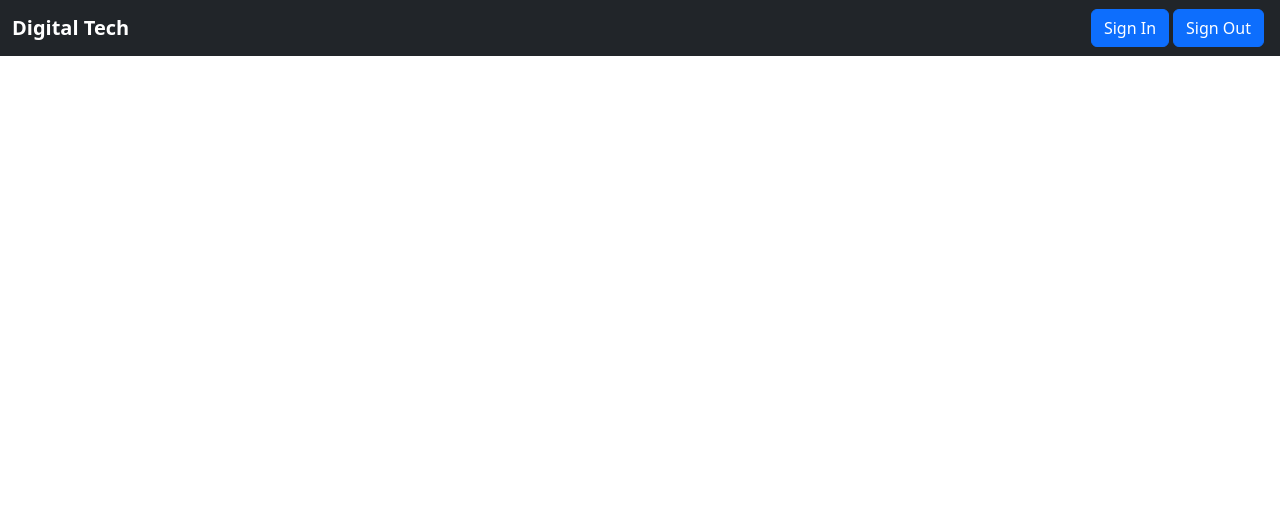
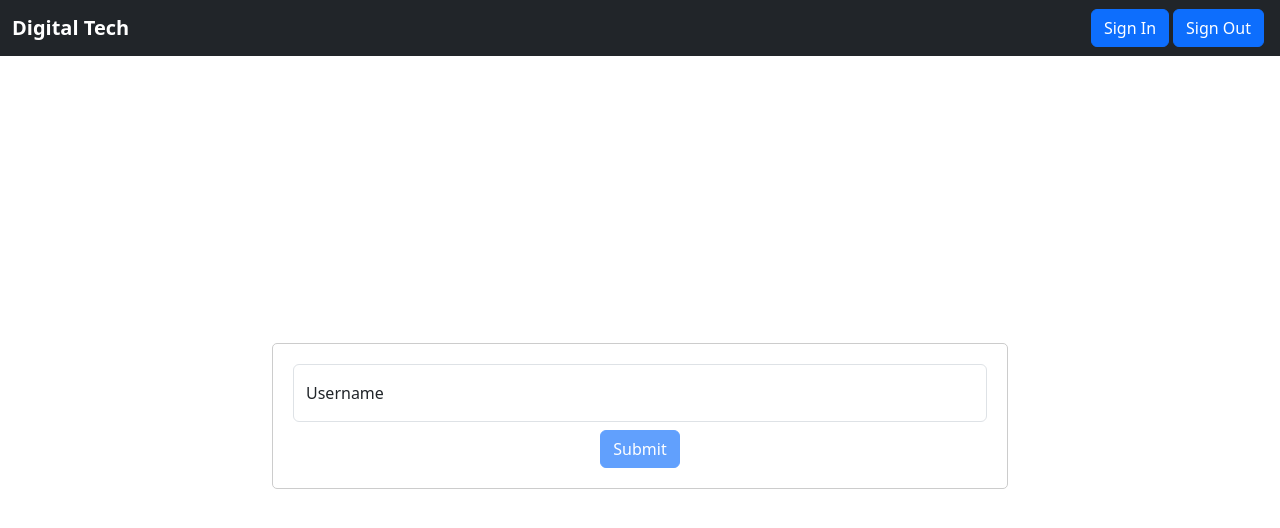
Before and after one commit to BrsTor/digital-tech-front, an Angular app: page /signin in a window 1280 px wide. Before the commit this address led to /. Shown: the top 528 px of the page. Built offline with nearby package versions, Linux system fonts and the light colour scheme.

Commit message:
Added signin form and logic

```diff
--- a/angular.json
+++ b/angular.json
@@ -20,24 +20,12 @@
             "outputPath": "dist/digital-tech-front",
             "index": "src/index.html",
             "browser": "src/main.ts",
-            "polyfills": [
-              "zone.js"
-            ],
+            "polyfills": ["zone.js"],
             "tsConfig": "tsconfig.app.json",
             "inlineStyleLanguage": "scss",
-            "assets": [
-              "src/favicon.ico",
-              "src/assets"
-            ],
-            "styles": [
-              "node_modules/bootstrap/dist/css/bootstrap.min.css",
-              "src/styles.scss"
-            ],
-            "scripts": [
-              "node_modules/jquery/dist/jquery.min.js",
-              "node_modules/@popperjs/core/dist/umd/popper.min.js",
-              "node_modules/bootstrap/dist/js/bootstrap.min.js"
-            ]
+            "assets": ["src/favicon.ico", "src/assets"],
+            "styles": ["src/styles.scss"],
+            "scripts": []
           },
           "configurations": {
             "production": {
@@ -84,19 +72,11 @@
         "test": {
           "builder": "@angular-devkit/build-angular:karma",
           "options": {
-            "polyfills": [
-              "zone.js",
-              "zone.js/testing"
-            ],
+            "polyfills": ["zone.js", "zone.js/testing"],
             "tsConfig": "tsconfig.spec.json",
             "inlineStyleLanguage": "scss",
-            "assets": [
-              "src/favicon.ico",
-              "src/assets"
-            ],
-            "styles": [
-              "src/styles.scss"
-            ],
+            "assets": ["src/favicon.ico", "src/assets"],
+            "styles": ["src/styles.scss"],
             "scripts": []
           }
         }
--- a/src/app/app.routes.ts
+++ b/src/app/app.routes.ts
@@ -1,8 +1,10 @@
 import { Routes } from '@angular/router';
 import { HomepageComponent } from './components/homepage/homepage.component';
 import { SignUpComponent } from './components/sign-up/sign-up.component';
+import { SignInComponent } from './components/sign-in/sign-in.component';
 
 export const routes: Routes = [
   { path: '', component: SignUpComponent },
   { path: 'homepage', component: HomepageComponent },
+  { path: 'signin', component: SignInComponent}
 ];
--- a/src/app/components/header/header.component.html
+++ b/src/app/components/header/header.component.html
@@ -4,7 +4,7 @@
     <div class="ml-auto">
       <ul class="navbar-nav">
         <li class="nav-item me-1">
-          <a class="btn btn-primary" (click)="signIn()">Sign In</a>
+          <a class="btn btn-primary" routerLink="/signin" routerLinkActive="active">Sign In</a>
         </li>
         <li class="nav-item me-1">
           <a class="btn btn-primary" (click)="signOut()">Sign Out</a>
--- a/src/app/components/header/header.component.ts
+++ b/src/app/components/header/header.component.ts
@@ -1,9 +1,10 @@
 import { Component, OnInit } from '@angular/core';
+import { RouterLink } from '@angular/router';
 
 @Component({
   selector: 'app-header',
   standalone: true,
-  imports: [],
+  imports: [RouterLink],
   templateUrl: './header.component.html',
   styleUrl: './header.component.scss'
 })
--- /dev/null
+++ b/src/app/components/sign-in/sign-in.component.html
@@ -0,0 +1,27 @@
+<div class="container">
+  <div class="row align-items-center justify-content-center">
+    <div class="col-xs-12 col-sm-10 col-md-8 col-sm-offset-1 col-md-offset-2">
+      <form [formGroup]="signInForm" (ngSubmit)="onSubmit()">
+        <div class="form-floating mb-2">
+          <input
+            type="text"
+            id="username"
+            class="form-control"
+            formControlName="username"
+            placeholder="Username"
+          />
+          <label for="username">Username</label>
+          <span
+            *ngIf="
+              !signInForm.get('username')?.valid &&
+              signInForm.get('username')?.touched
+            "
+            class="help-block"
+            >The username must have at least five (5) and max twenty-five (25) characters</span
+          >
+        </div>
+        <button class="btn btn-primary btn-center" [disabled]="!signInForm.valid" type="submit">Submit</button>
+      </form>
+    </div>
+  </div>
+</div>
--- /dev/null
+++ b/src/app/components/sign-in/sign-in.component.scss
@@ -0,0 +1,37 @@
+.help-block {
+  color: red;
+  font-size: small;
+  font-style: italic;
+  margin-left: 5px;
+}
+
+body {
+  overflow-y: hidden;
+}
+
+.container {
+  display: flex;
+  min-height: 90vh;
+}
+
+.row {
+  flex-grow: 1;
+}
+
+.form-container {
+  max-width: 400px; /* Adjust as needed */
+  width: 100%;
+  margin: auto;
+}
+
+form {
+  padding: 20px;
+  border: 1px solid #ccc;
+  border-radius: 5px;
+  background-color: #fff;
+}
+
+.btn-center {
+  display: block;
+  margin: auto; /* Center horizontally */
+}
--- /dev/null
+++ b/src/app/components/sign-in/sign-in.component.ts
@@ -0,0 +1,33 @@
+import { Component } from '@angular/core';
+import { FormControl, FormGroup, ReactiveFormsModule, Validators } from '@angular/forms';
+import { AuthService } from '../../services/sign-up/auth.service';
+import { CommonModule } from '@angular/common';
+
+@Component({
+  selector: 'app-sign-in',
+  standalone: true,
+  imports: [CommonModule, ReactiveFormsModule],
+  templateUrl: './sign-in.component.html',
+  styleUrl: './sign-in.component.scss',
+  providers: [AuthService]
+})
+export class SignInComponent {
+
+  signInForm!: FormGroup;
+
+  constructor(private authService: AuthService) {}
+
+  ngOnInit(): void {
+    this.signInForm = new FormGroup({
+      'username': new FormControl(null, [Validators.required, Validators.minLength(5), Validators.maxLength(25)]),
+    })
+  }
+
+
+
+  onSubmit() {
+    console.log('login');
+    this.authService.logIn(this.signInForm.value)
+  }
+
+}
--- a/src/app/components/sign-up/sign-up.component.ts
+++ b/src/app/components/sign-up/sign-up.component.ts
@@ -1,7 +1,7 @@
 import { CommonModule } from '@angular/common';
 import { Component, OnInit } from '@angular/core';
 import { FormControl, FormGroup, ReactiveFormsModule, Validators } from '@angular/forms';
-import { SignUpService } from '../../services/sign-up/sign-up.service';
+import { AuthService } from '../../services/sign-up/auth.service';
 
 @Component({
   selector: 'sign-up',
@@ -9,7 +9,7 @@ import { SignUpService } from '../../services/sign-up/sign-up.service';
   imports: [CommonModule, ReactiveFormsModule],
   templateUrl: './sign-up.component.html',
   styleUrl: './sign-up.component.scss',
-  providers: [SignUpService]
+  providers: [AuthService]
 })
 
 export class SignUpComponent implements OnInit {
@@ -17,7 +17,7 @@ export class SignUpComponent implements OnInit {
   signUpForm!: FormGroup;
   userRoles = ['admin', 'user'];
 
-  constructor(private sigUpService: SignUpService) {}
+  constructor(private authService: AuthService) {}
 
   ngOnInit(): void {
     this.signUpForm = new FormGroup({
@@ -32,7 +32,8 @@ export class SignUpComponent implements OnInit {
 
 
   onSubmit() {
-    this.sigUpService.createUser(this.signUpForm.value)
+
+    this.authService.createUser(this.signUpForm.value)
   }
 
 
--- a/src/app/models/user.model.ts
+++ b/src/app/models/user.model.ts
@@ -1,4 +1,4 @@
-interface User {
+export interface User {
   name: string;
   surname: string;
   username: string;
--- /dev/null
+++ b/src/app/services/sign-up/auth.service.ts
@@ -0,0 +1,36 @@
+import { HttpClient } from '@angular/common/http';
+import { Injectable } from '@angular/core';
+import { environment } from '../../environments/environment';
+import { Router } from '@angular/router';
+import { Observable } from 'rxjs';
+import { User } from '../../models/user.model';
+
+@Injectable({
+  providedIn: 'root'
+})
+export class AuthService {
+
+  constructor(private http: HttpClient, private router: Router) { }
+
+  createUser(body: any) {
+    this.http.post<User>(environment.baseApiUrl+'auth/signup', body).subscribe(resp => {
+      localStorage.setItem('role', resp.role)
+      this.router.navigate(['/homepage'])
+    }, err => {
+      alert('Error Code: '+err.status+'. '+err.statusText +'\n'+err.error.message)
+    })
+  }
+
+  logIn(body: any){
+    return this.http.post<User>(environment.baseApiUrl+'auth/signin', body).subscribe((resp) => {
+      localStorage.setItem('role', resp.role)
+      this.router.navigate(['/homepage'])
+    }, err => {
+      alert('Error Code: '+err.status+'. '+err.statusText +'\n'+err.error.message)
+    })
+  }
+
+  /* whoAmI(): Observable<any> {
+    return this.http.get<any>(environment.baseApiUrl+'auth/whoami', { withCredentials: true })
+  } */
+}
--- a/src/app/services/sign-up/sign-up.service.ts
+++ /dev/null
@@ -1,20 +0,0 @@
-import { HttpClient } from '@angular/common/http';
-import { Injectable } from '@angular/core';
-import { environment } from '../../environments/environment';
-import { Router } from '@angular/router';
-
-@Injectable({
-  providedIn: 'root'
-})
-export class SignUpService {
-
-  constructor(private http: HttpClient, private router: Router) { }
-
-  createUser(body: any) {
-    this.http.post(environment.baseApiUrl+'auth/signup', body).subscribe(resp => {
-      this.router.navigate(['/homepage'])
-    }, err => {
-      alert('Error Code: '+err.status+'. '+err.statusText +'\n'+err.error.message)
-    })
-  }
-}
```
Also changed, not shown: 2 other files (tests, documents, lock files or other folders).
